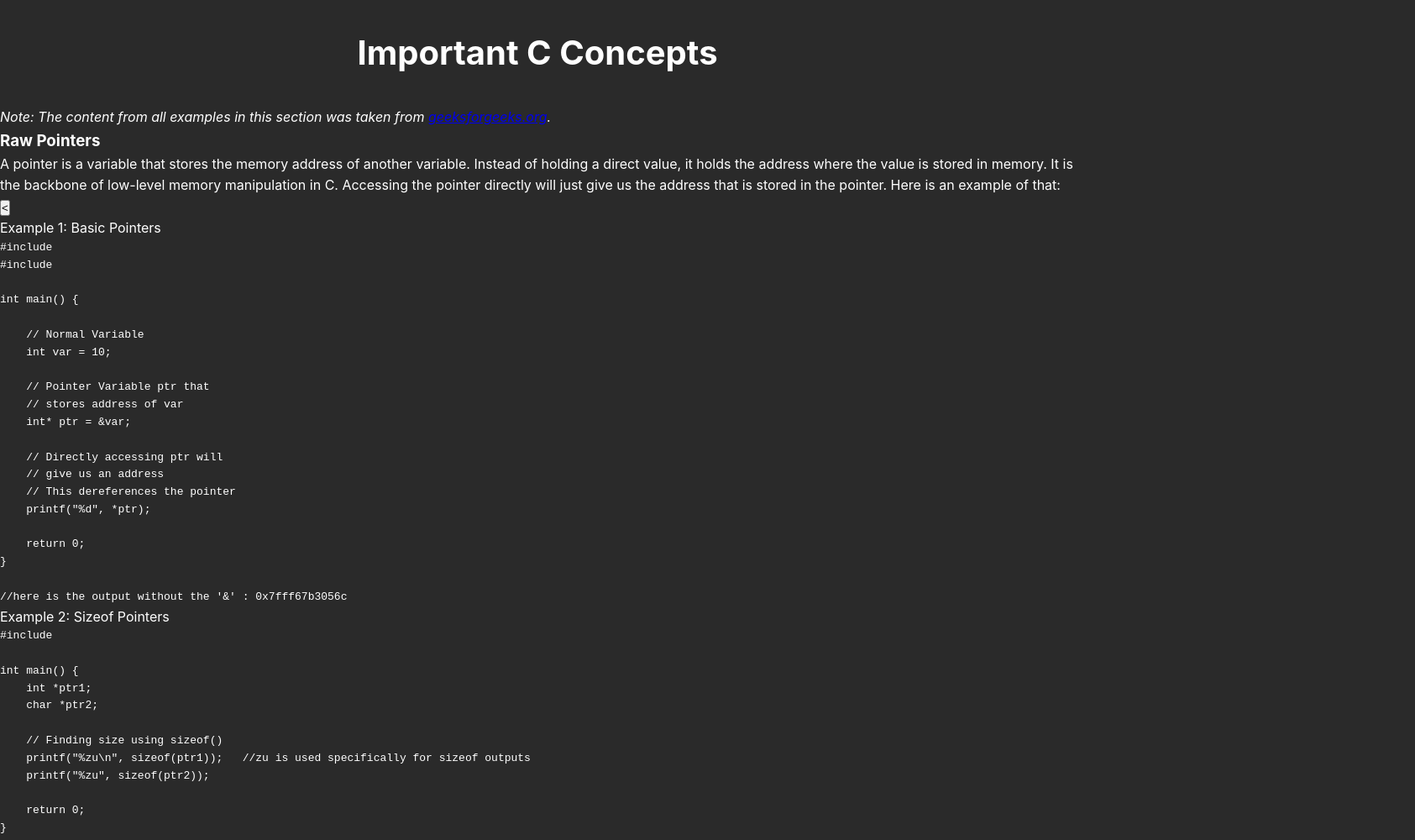
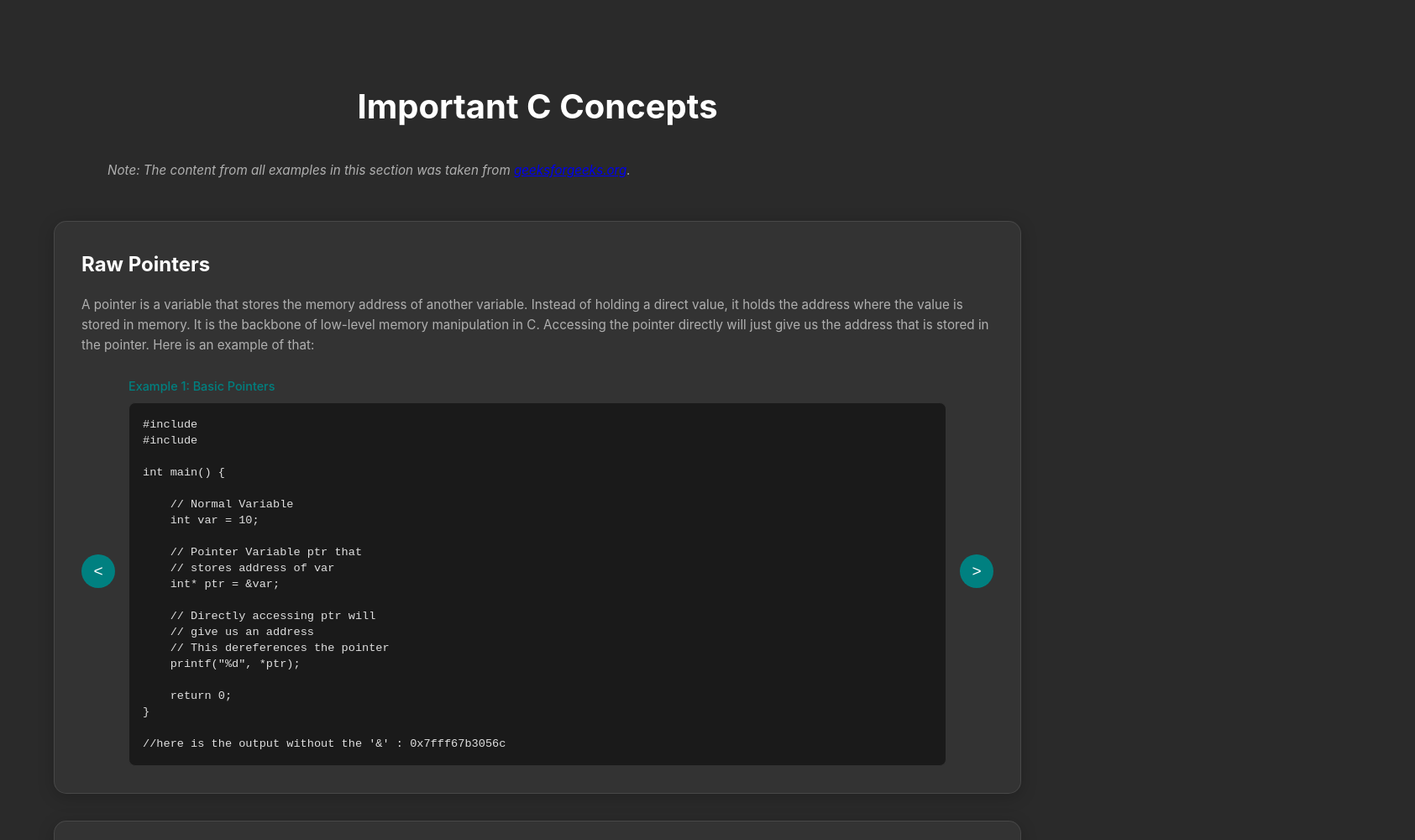
Before and after one commit to Amnicastro98/Embedded-Software-Website, a plain HTML site: page index.html in a window 1280 px wide. Shown: the part 7740-8740 px from the top of the page at 84% size, 1685 px wide, since content can reach past the window. Drawn offline with Linux system fonts and the light colour scheme.

Commit message:
Update styles.css

```diff
--- a/styles.css
+++ b/styles.css
@@ -293,6 +293,160 @@ h2 {
 }
 
 /*====================
+   4.5 IMPORTANT C CONCEPTS
+====================*/
+
+.concepts-section {
+    padding: 4rem 2rem;
+}
+
+.source-note {
+    margin-left: 6rem;
+    margin-right: 6rem;
+    margin-bottom: 1rem;
+    color: #b0b0b0;
+    font-size: 0.95rem;
+    line-height: 1.6;
+}
+
+.concepts-grid {
+    display: grid;
+    grid-template-columns: 1fr;
+    gap: 2rem;
+    padding: 2rem;
+}
+
+.concept-card {
+    background: var(--card-background);
+    border-radius: 15px;
+    padding: 2rem;
+    box-shadow: 0 4px 20px rgba(0, 0, 0, 0.2);
+    transition: transform 0.3s ease, box-shadow 0.3s ease;
+    border: 1px solid rgba(255, 255, 255, 0.1);
+}
+
+.concept-card:hover {
+    transform: translateY(-10px);
+    box-shadow: 0 8px 30px rgba(0, 128, 128, 0.2);
+}
+
+.concept-card h3 {
+    color: var(--text-color);
+    font-size: 1.5rem;
+    margin-bottom: 1rem;
+}
+
+.concept-card p {
+    color: #b0b0b0;
+    margin-bottom: 1.5rem;
+    font-size: 0.95rem;
+    line-height: 1.6;
+}
+
+.code-container {
+    display: flex;
+    align-items: center;
+    justify-content: space-between;
+    position: relative;
+}
+
+.arrow {
+    background: var(--secondary-color);
+    color: white;
+    border: none;
+    border-radius: 50%;
+    width: 40px;
+    height: 40px;
+    font-size: 1.2rem;
+    cursor: pointer;
+    transition: background 0.3s ease;
+    display: flex;
+    align-items: center;
+    justify-content: center;
+}
+
+.arrow:hover {
+    background: #20b2aa;
+}
+
+.code-display {
+    flex: 1;
+    margin: 0 1rem;
+}
+
+.code-label {
+    font-size: 0.9rem;
+    color: var(--accent-color);
+    margin-bottom: 0.5rem;
+    font-weight: 500;
+    display: none;
+}
+
+.code-label.active {
+    display: block;
+}
+
+.code-snippet {
+    background: #1a1a1a;
+    border: 1px solid #333;
+    border-radius: 8px;
+    padding: 1rem;
+    overflow-x: auto;
+    font-family: 'Courier New', monospace;
+    font-size: 0.85rem;
+    line-height: 1.4;
+    color: #e0e0e0;
+    white-space: pre-wrap;
+    display: none;
+}
+
+.code-snippet.active {
+    display: block;
+}
+
+.code-snippet code {
+    font-family: inherit;
+}
+
+/* Specifiers table styling */
+.specifiers-table {
+    width: 100%;
+    border-collapse: collapse;
+    margin-bottom: 1rem;
+    background: #1a1a1a;
+    border-radius: 8px;
+    overflow: hidden;
+    border: 1px solid #333;
+}
+
+.specifiers-table th,
+.specifiers-table td {
+    padding: 0.75rem;
+    text-align: left;
+    border-bottom: 1px solid #333;
+    color: #e0e0e0;
+}
+
+.specifiers-table th {
+    background: var(--secondary-color);
+    color: white;
+    font-weight: 600;
+}
+
+.specifiers-table .category {
+    background: rgba(0, 128, 128, 0.1);
+    font-weight: 600;
+    color: var(--secondary-color);
+    text-transform: uppercase;
+    font-size: 0.9rem;
+    letter-spacing: 0.5px;
+}
+
+.specifiers-table tr:hover {
+    background: rgba(255, 255, 255, 0.05);
+}
+
+/*====================
    5. ANIMATIONS & RESPONSIVE
 ====================*/
 
```
